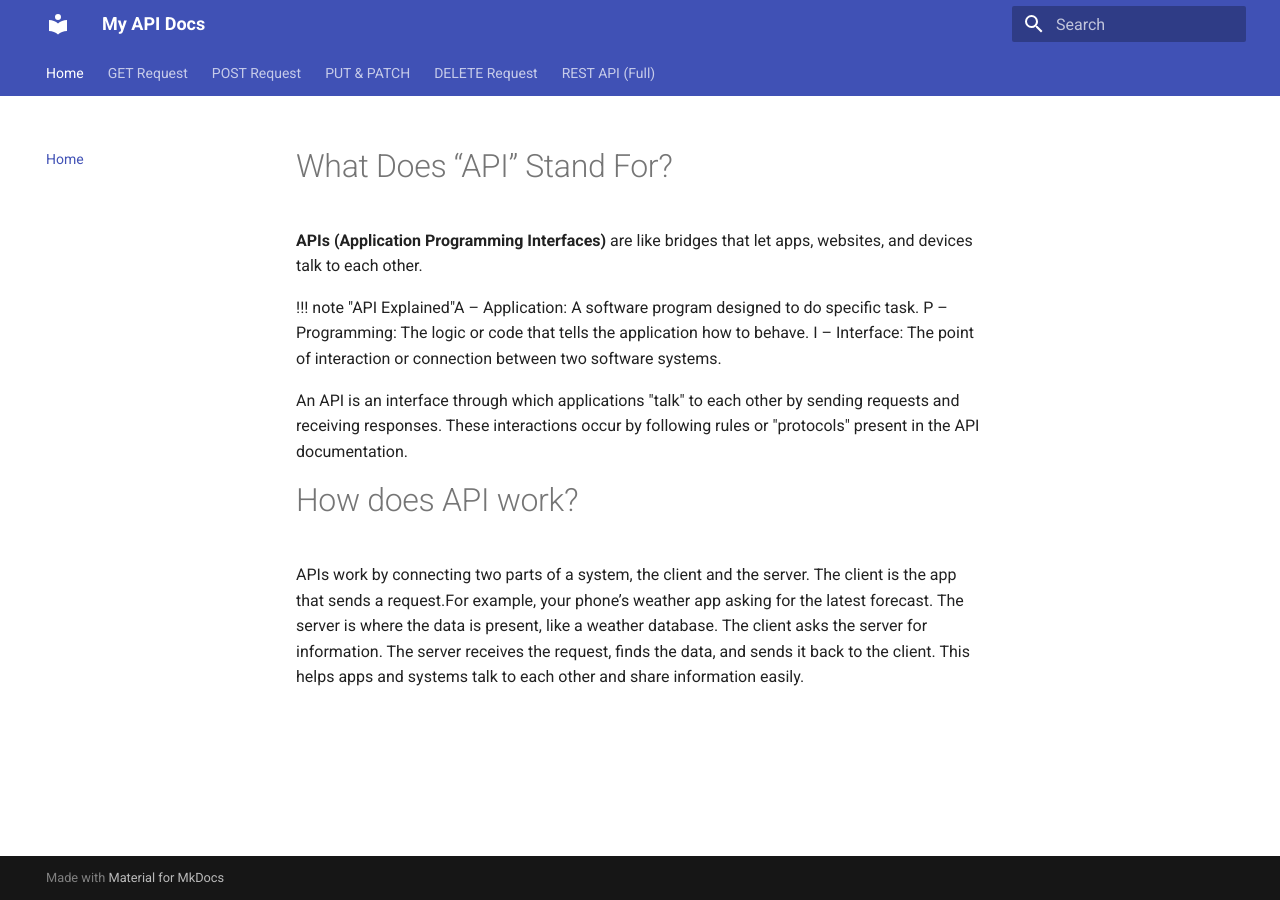
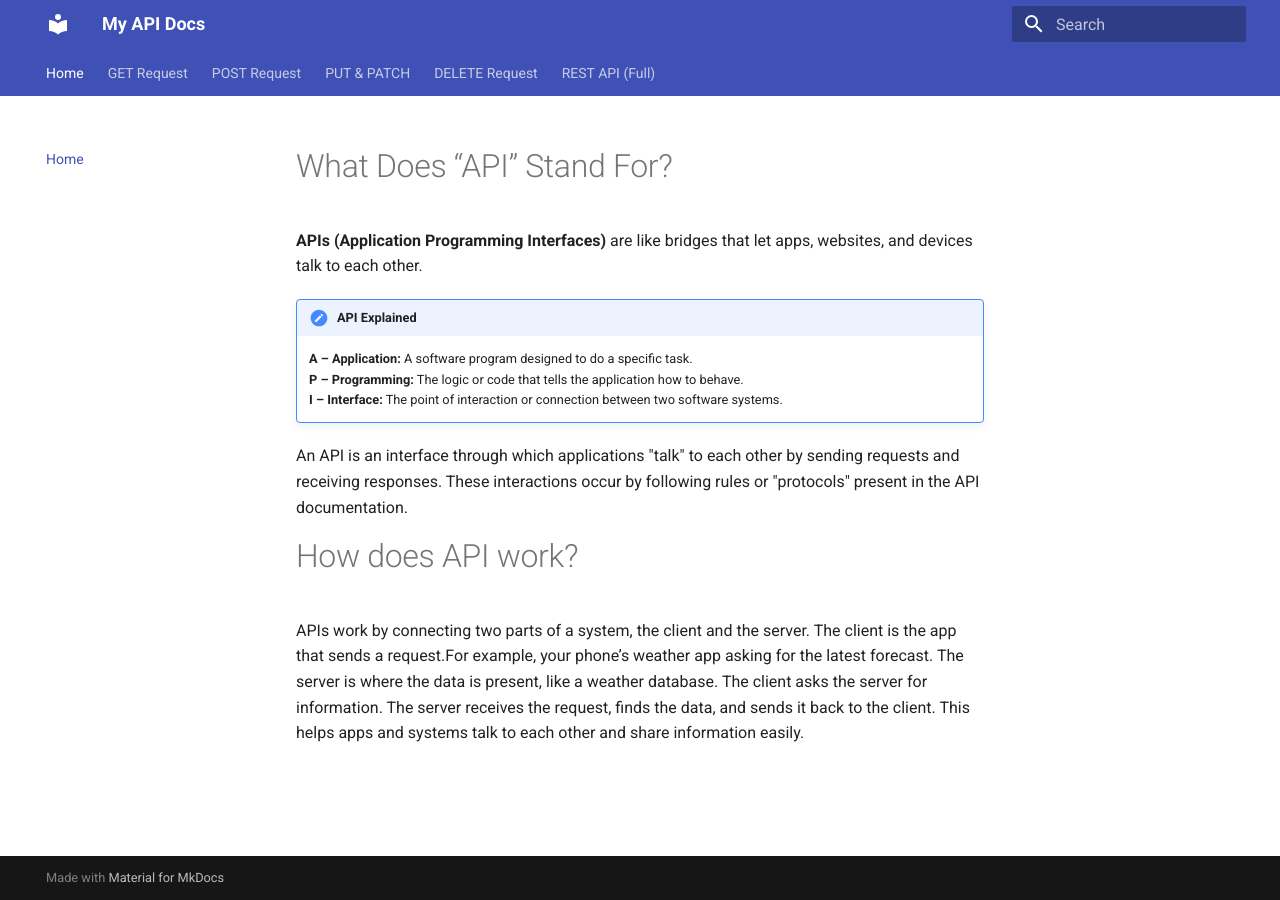
Before and after one commit to maadfa/api--docs, an MkDocs documentation site: the page built from docs/index.md, in a window 1280 px wide. Built offline with MkDocs 1.6.1 and Material for MkDocs 9.7.7, drawn with Linux system fonts in a browser that asks for light colours.

```diff
--- a/docs/index.md
+++ b/docs/index.md
@@ -3,11 +3,10 @@
 
 **APIs (Application Programming Interfaces)** are like bridges that let apps, websites, and devices talk to each other.
 
-!!! note "API Explained"A – Application: A software program designed to do specific task.
-P – Programming: The logic or code that tells the application how to behave.
-I – Interface: The point of interaction  or connection between two software systems.
-
-
+!!! note "API Explained"
+    **A – Application:** A software program designed to do a specific task.
+    **P – Programming:** The logic or code that tells the application how to behave.
+    **I – Interface:** The point of interaction or connection between two software systems.
 
 An API is an interface through which applications "talk" to each other by sending requests and receiving responses. These interactions occur by  following  rules or "protocols" present  in the API documentation.
 
```
Also changed, not shown: site/delete/index.html, site/index.html, site/post-request/index.html, site/put-patch/index.html, site/search/search_index.json.
